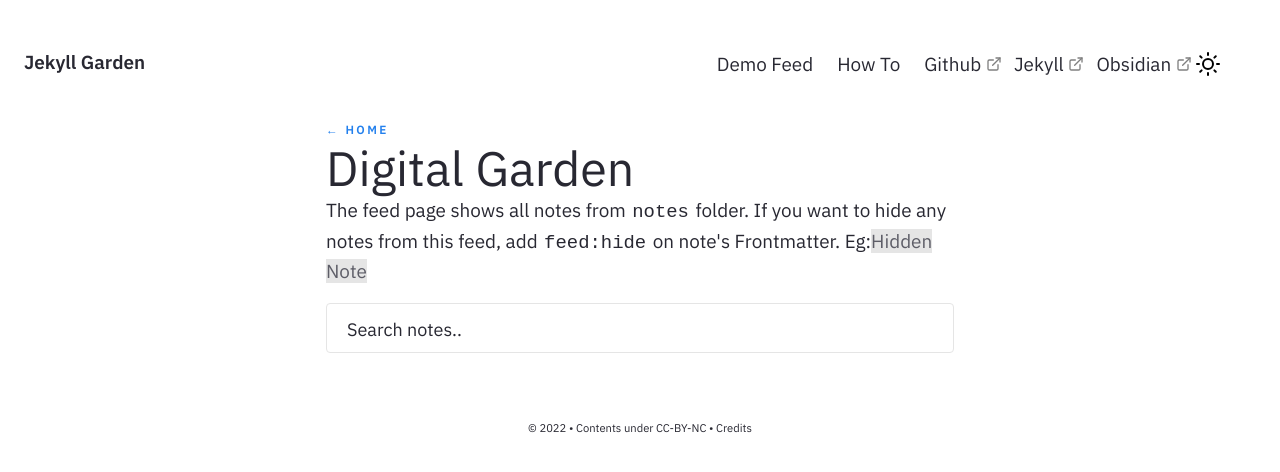
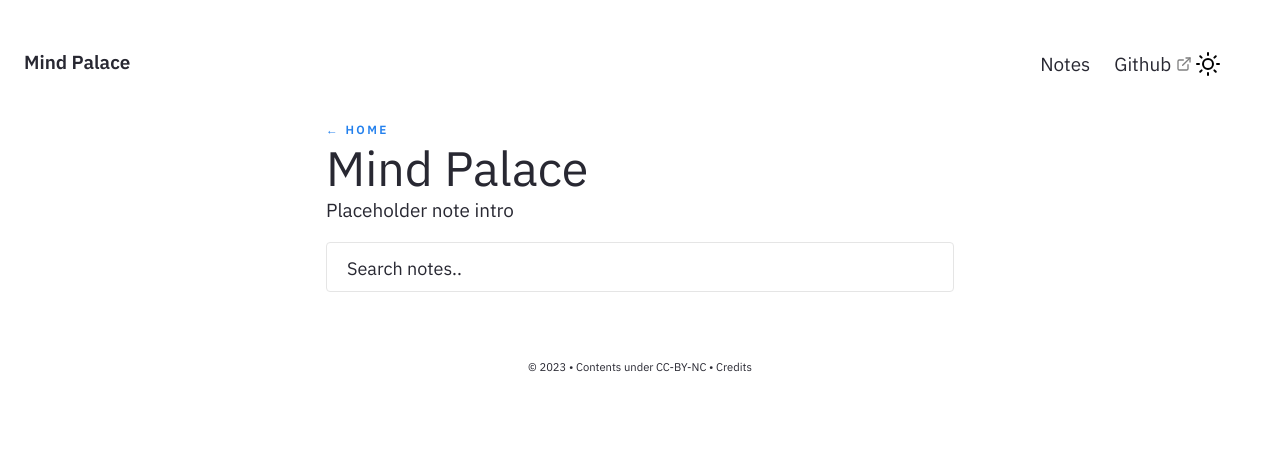
Before and after one commit to stvzhg/stvzhg.github.io, a Jekyll site: the page built from pages/notes.md, in a window 1280 px wide. Shown: the top 472 px of the page. Built offline with Jekyll 4.4.1, drawn with Linux system fonts in a browser that asks for light colours.

Commit message:
clean up, init content for homepage and nav bar

```diff
--- a/_config.yml
+++ b/_config.yml
@@ -27,10 +27,10 @@ baseurl: ""
 
 # Website Header, Description, Footer year and text.
 # If you are deleting this, make sure you remove it from HTML files too
-heading: Jekyll Garden # Change this
+heading: Mind Palace
 content: Obsidian ready Jekyll Theme
 copyright:
-  year: © 2022
+  year: © 2023
   msg: Contents under CC-BY-NC
 
 # Set title and content for private & broken link tooltop
@@ -52,7 +52,7 @@ preferences:
 # To enable a homepage, change the value to true and add content to _includes/Homepage.html
 # If enable : false, notes feed will be as homepage.
   homepage:
-    enabled: true ##If you need a homepage, change this to true and edit _includes/Homepage.html
+    enabled: false ##If you need a homepage, change this to true and edit _includes/Homepage.html
 
 encoding: utf-8
 
@@ -68,7 +68,7 @@ plugins:
 collections:
     notes:
       output: true
-      permalink: /:slug
+      permalink: /note/:title
 
 markdown: kramdown
 
--- a/_includes/Nav.html
+++ b/_includes/Nav.html
@@ -54,19 +54,10 @@
     <div id="navbarBasicExample" class="navbar-menu">
       <div class="navbar-start">
         <a href="{{'/notes' | relative_url}}" class="navbar-item">
-          Demo Feed
+          Notes
         </a>
-        <a href="../post/how-to" class="navbar-item">
-          How To
-        </a>
-        <a href="https://github.com/Jekyll-Garden/jekyll-garden.github.io" target="_blank" class="navbar-item">
+        <a href="https://github.com/stvzhg/stvzhg.github.io" target="_blank" class="navbar-item">
           Github
-        </a>
-        <a href="https://jekyllrb.com/" target="_blank" class="navbar-item">
-          Jekyll
-        </a>
-        <a href="https://obsidian.md/"  target="_blank" class="navbar-item">
-          Obsidian
         </a>
       </div>
       <div class="navbar-end is-hidden-mobile" onclick="modeSwitcher()" >
--- a/pages/notes.md
+++ b/pages/notes.md
@@ -2,7 +2,7 @@
 layout: Post
 permalink: /notes
 feedformat: card
-title: Digital Garden
+title: Mind Palace
 ---
 
-The feed page shows all notes from `notes` folder. If you want to hide any notes from this feed, add `feed:hide` on note's Frontmatter. Eg:[[Hidden Note]]
+Placeholder note intro
```
Also changed, not shown: README.md (+5 -24 lines), _posts/2020-03-01-features.md (deleted, +0 -29 lines), _posts/2020-03-01-how-to.md (deleted, +0 -81 lines), pages/index.md (+3 -1 lines), pages/lists.md (deleted, +0 -8 lines), pages/posts.md (deleted, +0 -5 lines), Gemfile.lock, 1 other file.
